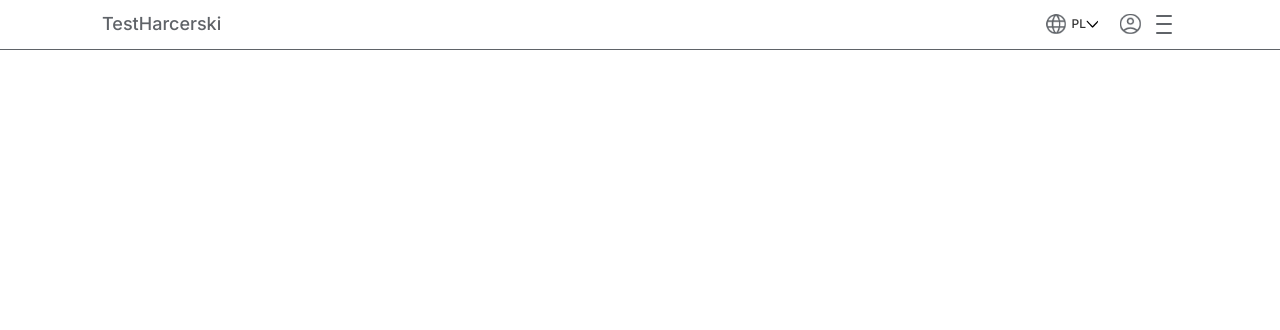
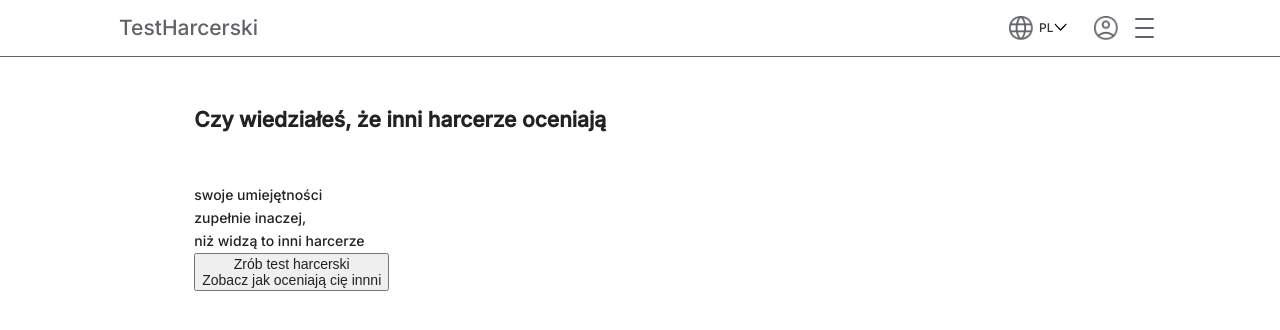
Before and after one commit to gaudnik/test_harcerski, a React (Create React App) app: page / in a window 1280 px wide. Shown: the top 330 px of the page. Built offline with nearby package versions, Linux system fonts and the light colour scheme.

Commit message:
home page

```diff
--- a/src/Components/Home.js
+++ b/src/Components/Home.js
@@ -1,8 +1,30 @@
 import React from "react";
+import { Link } from "react-router-dom";
 
 const Home = () => {
     return (
-        <div>
+        <div className="home">
+            <div className="home__description">
+                <h2 className="home__title">Czy wiedziałeś, że inni harcerze oceniają</h2>
+                <p className="home__text">swoje umiejętności
+                        <br/>
+                    zupełnie inaczej,
+                        <br/>
+                    niż widzą to inni harcerze</p>
+                <Link to="/wykonajtest">
+                    <button>Zrób test harcerski
+                        <br/>
+                        Zobacz jak oceniają cię innni
+                    </button>
+                </Link>
+            </div>
+            <div className="home__img_board">
+                <div className="home_img_first"></div>
+                <div className="home_img_second"></div>
+                <div className="home_img_third"></div>
+                <div className="home_img_fourth"></div>
+                <div className="home__background"></div>
+            </div>
         </div>
     )
 }
--- /dev/null
+++ b/src/Styles/Sections/_home.scss
@@ -0,0 +1,23 @@
+.home {
+    display: block;
+    &__description{
+        margin: 1.188rem;
+        @include notebook {
+            margin: 3.75rem 13.875rem;
+        }
+    }
+    &__title {
+    font-size: 1.5rem;
+    font-weight: 600;
+    line-height: 1.625rem;
+
+   }
+   &__text {
+    font-size: 1rem;
+    line-height: 1.625rem;
+    margin-top: 1rem;
+    @include notebook{
+    margin-top: 3.75rem;
+    }
+   }
+}
--- a/src/Styles/Settings/_base.scss
+++ b/src/Styles/Settings/_base.scss
@@ -5,7 +5,7 @@ $font-base:  'Inter', sans-serif;
   }
 
 html {
-    font-size: 12px;
+    font-size: 14px;
     font-family: $font-base;
 }
 
--- a/src/Styles/index.scss
+++ b/src/Styles/index.scss
@@ -5,5 +5,8 @@
 
 @import "./Variables/colors";
 
+@import "./Elements/buttons";
+
 @import "./Sections/menu";
 @import "./Sections/header";
+@import "./Sections/home";
```
Also changed, not shown: src/Images/right_arrow.png (added), src/Styles/Elements/_buttons.scss (added).
